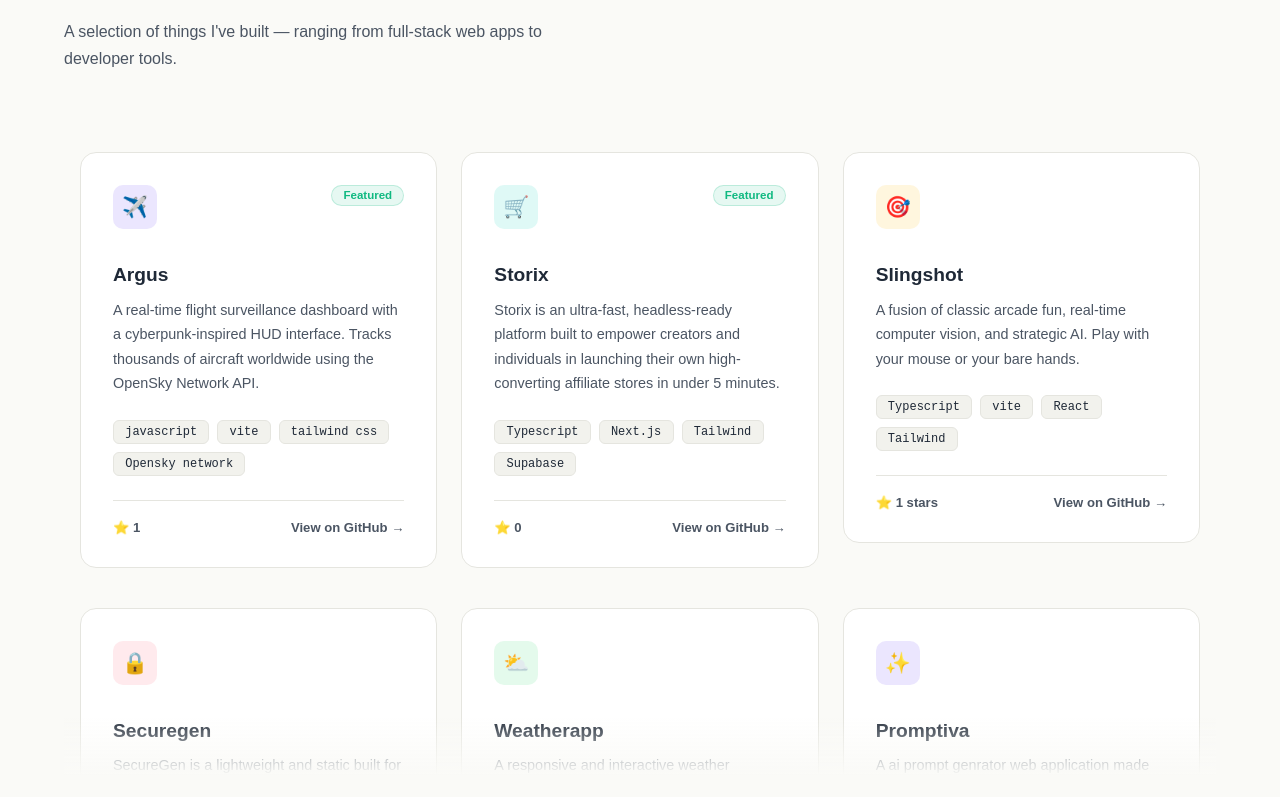
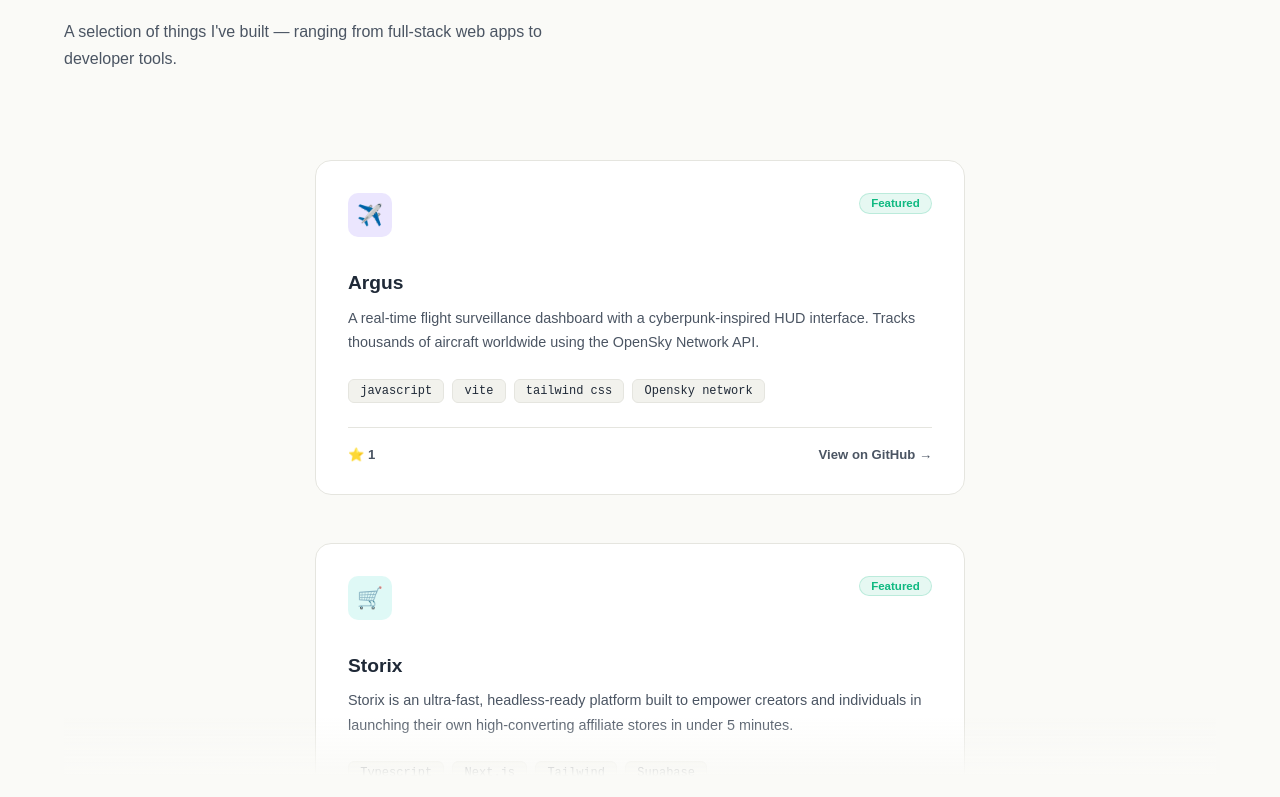
Before and after one commit to aryanguptajsm/portfolio, a React (Vite) app: page / in a window 1280 px wide. Shown: the part 1703-2500 px from the top of the page. Built offline with nearby package versions, Linux system fonts and the light colour scheme.

Commit message:
feat: add AnimatedList component with scrollable container and motion-based entrance animations

```diff
--- a/src/components/AnimatedList.css
+++ b/src/components/AnimatedList.css
@@ -5,15 +5,18 @@
   overflow: hidden;
   display: flex;
   flex-direction: column;
+  align-items: center;
 }
 
 .scroll-list {
-  display: grid;
-  grid-template-columns: repeat(auto-fill, minmax(340px, 1fr));
-  gap: 1.5rem;
+  display: flex;
+  flex-direction: column;
+  align-items: center;
+  gap: 2rem;
   overflow-y: auto;
-  padding: 1rem;
+  padding: 1.5rem;
   max-height: 80vh;
+  width: 100%;
 }
 
 .scroll-list.no-scrollbar::-webkit-scrollbar {
@@ -48,5 +51,7 @@
 
 .item {
   width: 100%;
+  max-width: 650px;
   height: 100%;
+  margin: 0 auto;
 }
--- a/src/components/animated-list.tsx
+++ b/src/components/animated-list.tsx
@@ -13,7 +13,7 @@
 
 const AnimatedItem: React.FC<AnimatedItemProps> = ({ children, delay = 0, index, onMouseEnter, onClick }) => {
     const ref = useRef<HTMLDivElement>(null);
-    const inView = useInView(ref, { amount: 0.5, once: false });
+    const inView = useInView(ref, { amount: 0.1, once: true });
     return (
         <motion.div
             ref={ref}
@@ -45,7 +45,7 @@
     items = [],
     onItemSelect,
     showGradients = true,
-    enableArrowNavigation = true,
+    enableArrowNavigation = false,
     className = '',
     itemClassName = '',
     displayScrollbar = true,
```
